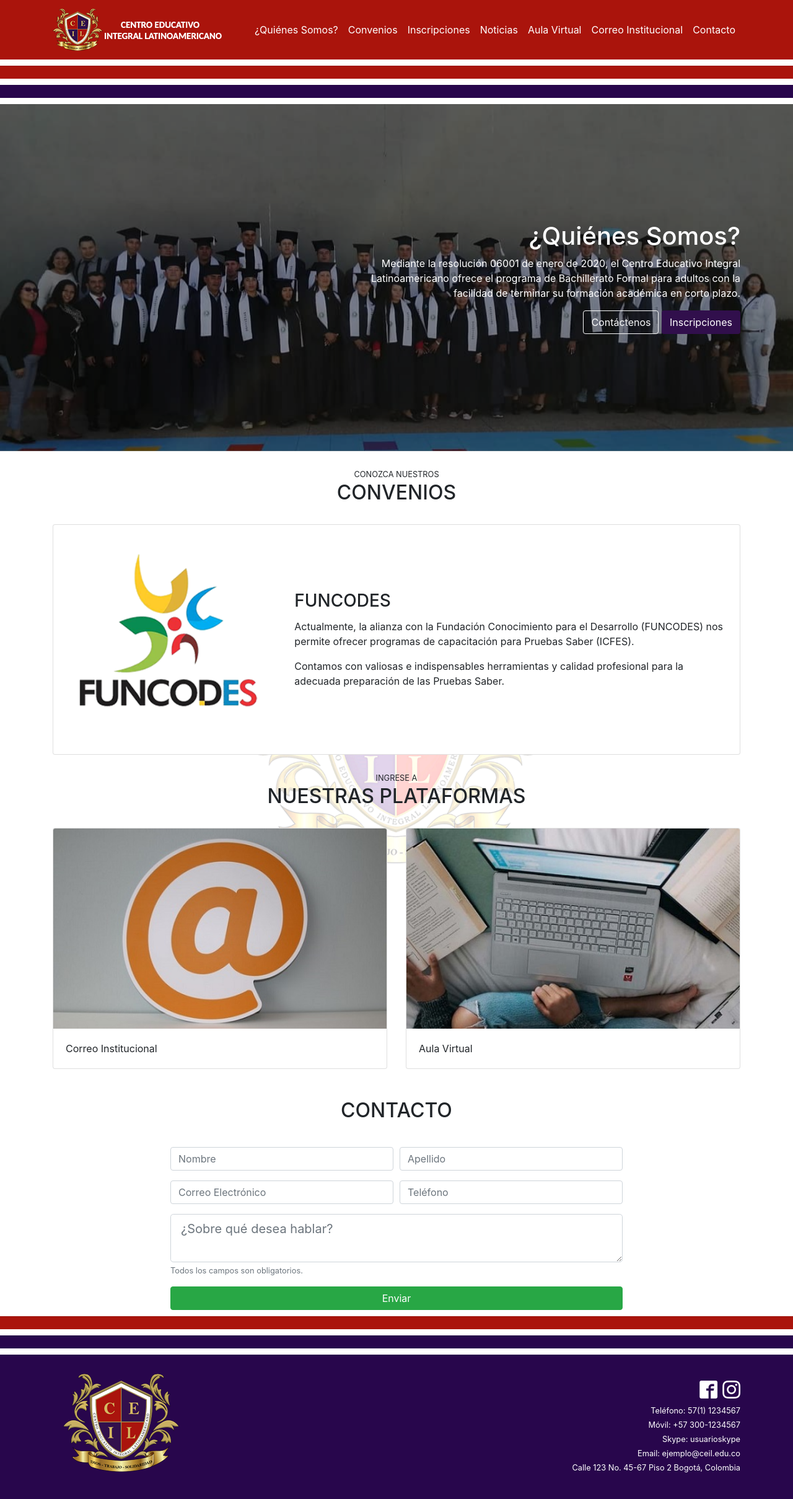
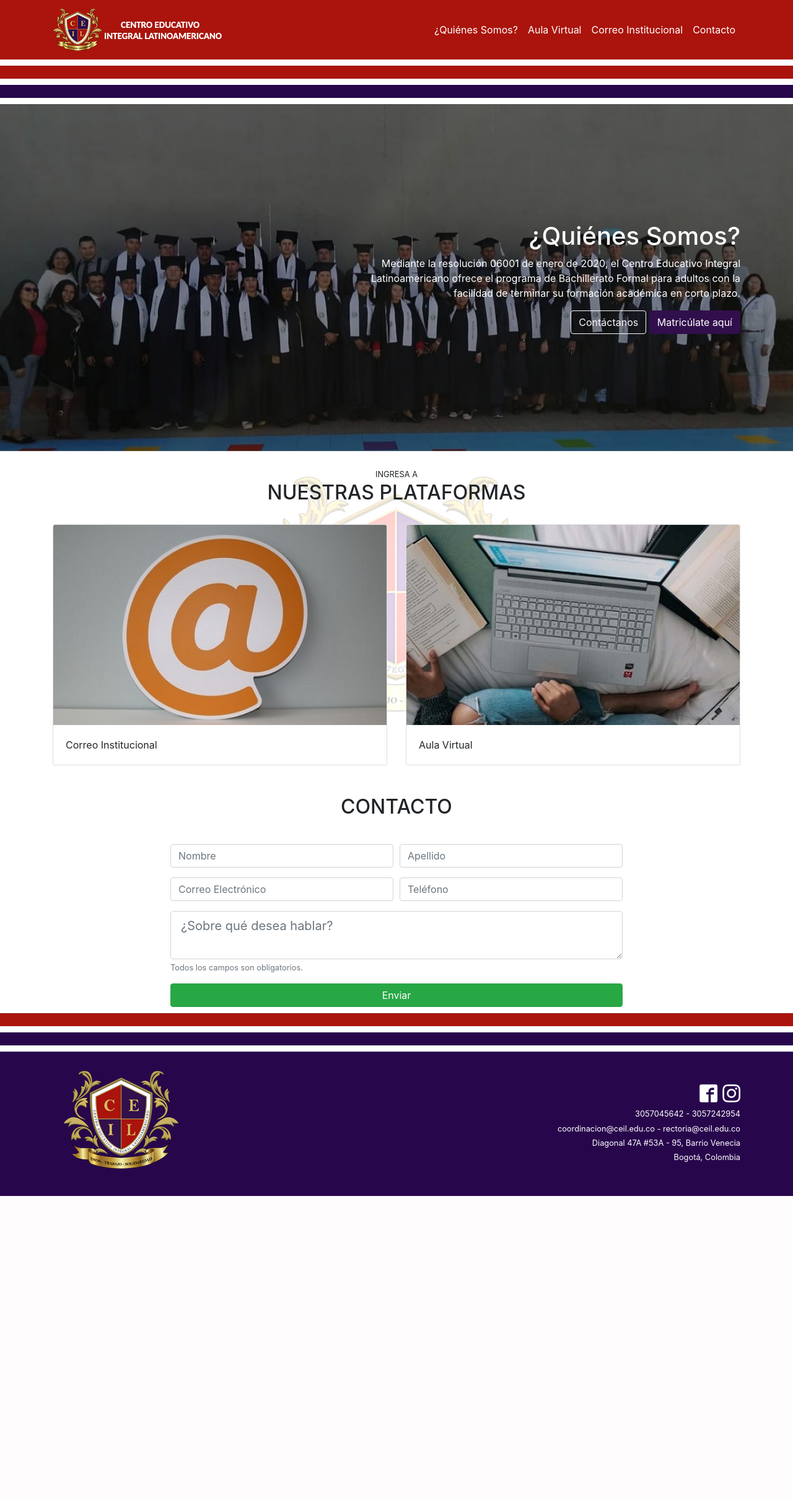
Before and after one commit to JuCetina/ceil, a PHP site: page / in a window 1280 px wide. Shown: the whole page at 62% size. After the commit the page ends 1930 px from the top, so only its background shows below. Run offline with PHP 8.4, Linux system fonts and the light colour scheme; some web fonts are replaced.

Commit message:
Se agregan las modificaciones solicitadas

```diff
--- a/index.js
+++ b/index.js
@@ -1,7 +1,3 @@
-$(function () {
-    $('[data-toggle="popover"]').popover();
-});
-
 $(document).ready(function () {
     //Disable cut copy paste
     $('body').bind('cut copy paste', function (e) {
--- a/index.php
+++ b/index.php
@@ -30,15 +30,6 @@
               <ul class="navbar-nav ml-auto text-center align-items-center">
                 <li class="nav-item active">
                     <a class="nav-link" href="#carousel">¿Quiénes Somos?</a>
-                </li>
-                <li class="nav-item active">
-                    <a class="nav-link" href="#convenios">Convenios</a>
-                </li>
-                <li class="nav-item active">
-                    <a class="nav-link" href="#">Inscripciones</a>
-                </li>
-                <li class="nav-item active">
-                    <a class="nav-link" href="#">Noticias</a>
                 </li>
                 <li class="nav-item active">
                     <a class="nav-link" href="#" target="_blank">Aula Virtual</a>
@@ -80,9 +71,8 @@
                                     Mediante la resolución 06001 de enero de 2020, el Centro Educativo Integral
                                     Latinoamericano ofrece el programa de Bachillerato Formal para adultos con la facilidad de terminar su formación académica en corto plazo.
                                 </p>
-                                <a href="#contacto" class="btn btn-outline-light">Contáctenos</a>
-                                <!-- button class="btn btn-send" data-toggle="modal" data-target="#modalTickets">Inscripciones</button> -->
-                                <button type="button" class="btn btn-send" data-container="body" data-toggle="popover" data-placement="top" title="Próximamente..." data-content="Estamos trabajando para brindarle un mejor servicio.">Inscripciones</button>
+                                <a href="#contacto" class="btn btn-outline-light">Contáctanos</a>
+                                <button class="btn btn-send" data-toggle="modal" data-target="#modalMatricula">Matricúlate aquí</button>
                             </div>
                         </div>
                     </div>
@@ -90,41 +80,12 @@
             </div>
         </div>
     </main>
-    <!-- Convenios -->
-    <section class="anchor mt-4" id="convenios">
-        <div class="container">
-            <div class="row mb-4">
-				<div class="col text-center text-uppercase">
-                    <small>Conozca nuestros</small>
-					<h2>Convenios</h2>
-				</div>
-			</div>
-            <div class="row">
-                <div class="col">
-                    <div class="card">
-                        <div class="row no-gutters align-items-center">
-                            <div class="col-md-4">
-                                <img src="img/funcodes.png" class="card-img" alt="FUNCODES">
-                            </div>
-                            <div class="col-md-8">
-                                <div class="card-body">
-                                    <h3 class="card-title">FUNCODES</h3>
-                                    <p class="card-text">Actualmente, la alianza con la Fundación Conocimiento para el Desarrollo (FUNCODES) nos permite ofrecer programas de capacitación para Pruebas Saber (ICFES).</p>
-                                    <p class="card-text">Contamos con valiosas e indispensables herramientas y calidad profesional para la adecuada preparación de las Pruebas Saber.</p>
-                              </div>
-                            </div>
-                        </div>
-                    </div>
-                </div>
-            </div>
-        </div>
-    </section>
     <!-- Accesos -->
     <section class="mt-4">
         <div class="container">
 			<div class="row mb-4">
 				<div class="col text-center text-uppercase">
-					<small>Ingrese a</small>
+					<small>Ingresa a</small>
 					<h2>Nuestras Plataformas</h2>
 				</div>
             </div>
@@ -221,15 +182,36 @@
                             <i class="icon-instagram"></i>
                         </a>
                     </div>
-                    <p class="mb-1">Teléfono: 57(1) 1234567</p>
-                    <p class="mb-1">Móvil: +57 300-1234567</p>
-                    <p class="mb-1">Skype: usuarioskype</p>
-                    <p class="mb-1">Email: ejemplo@ceil.edu.co</p>
-                    <p class="mb-1">Calle 123 No. 45-67 Piso 2 Bogotá, Colombia</p>
+                    <p class="mb-1">3057045642 - 3057242954</p>
+                    <p class="mb-1">coordinacion@ceil.edu.co - rectoria@ceil.edu.co</p>
+                    <p class="mb-1">Diagonal 47A #53A - 95, Barrio Venecia</p>
+                    <p class="mb-1">Bogotá, Colombia</p>
                 </div>
             </div>
         </div>
     </footer>
+    <!-- Modal -->
+	<div class="modal fade" id="modalMatricula" tabindex="-1" role="dialog" aria-labelledby="exampleModalLabel" aria-hidden="true">
+		<div class="modal-dialog" role="document">
+		  <div class="modal-content">
+			 <div class="modal-header">
+				<h5 class="modal-title" id="exampleModalLabel">Matrículas</h5>
+				<button type="button" class="close" data-dismiss="modal" aria-label="Close">
+				  <span aria-hidden="true">&times;</span>
+				</button>
+             </div>
+
+			 <div class="modal-body">
+                <div class="alert alert-warning" role="alert">
+                    <a href="descarga.php" class="alert-link">Descarga el archivo aquí</a>, diligéncialo y envíalo escaneado al correo electrónico coordinacion@ceil.edu.co
+                </div>
+			 </div>
+			 <div class="modal-footer">
+				<button type="button" class="btn btn-secondary" data-dismiss="modal">Cancelar</button>
+			 </div>
+		  </div>
+		</div>
+	</div>
     <!-- JS -->
     <script src="https://code.jquery.com/jquery-3.5.1.slim.min.js" integrity="sha384-DfXdz2htPH0lsSSs5nCTpuj/zy4C+OGpamoFVy38MVBnE+IbbVYUew+OrCXaRkfj" crossorigin="anonymous"></script>
     <script src="https://cdn.jsdelivr.net/npm/popper.js@1.16.1/dist/umd/popper.min.js" integrity="sha384-9/reFTGAW83EW2RDu2S0VKaIzap3H66lZH81PoYlFhbGU+6BZp6G7niu735Sk7lN" crossorigin="anonymous"></script>
```
